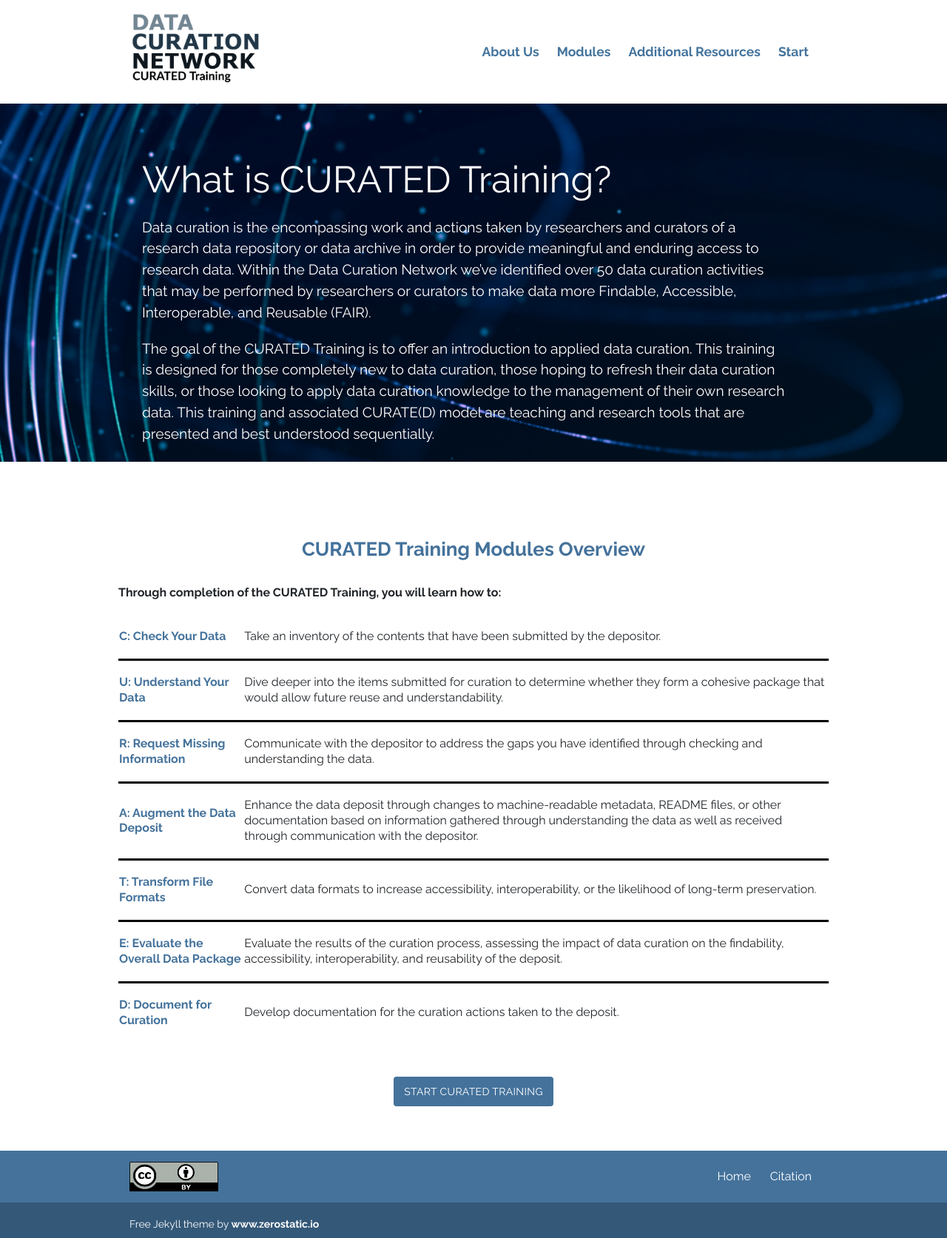
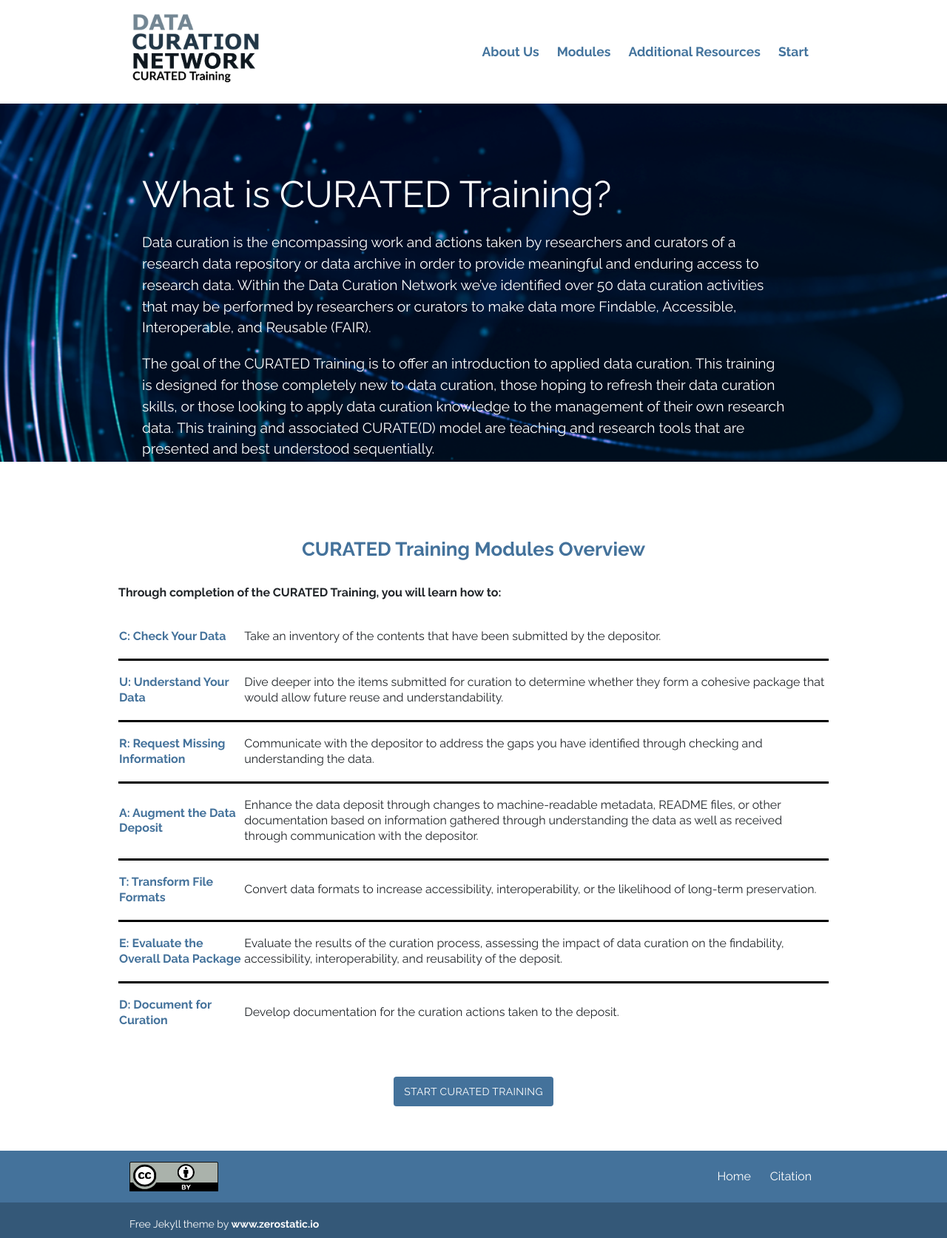
Before and after one commit to DataCurationNetwork/CURATED, a Jekyll site: the page built from index.md, in a window 1280 px wide. Shown: the whole page at 74% size. Built offline with Jekyll 4.4.1, drawn with Linux system fonts in a browser that asks for light colours.

Commit message:
Update home.html
Updating home page text.

```diff
--- a/_layouts/home.html
+++ b/_layouts/home.html
@@ -20,10 +20,6 @@ bodyClass: "page-home"
   <div class = "container-fluid p-0 m-0 b-0">
     <div class = "wrapper">
 
-      <div class= "text">
-         {{ content }}
-      </div>
-
       {% if page.intro_image %}
       <div class= "p-0 m-0 b-0">
         <img alt="{{ page.title }}" class="intro-image{% if page.intro_image_relative %} intro-image-relative{% endif %}{% if page.intro_image_hide_on_mobile %} intro-image-hide-mobile{% endif %}" src="{{ page.intro_image | relURL }}" />
@@ -33,6 +29,9 @@ bodyClass: "page-home"
 
     </div>
   </div>
+   <div class= "text">
+         {{ content }}
+      </div>
 </div>
 
 
```
